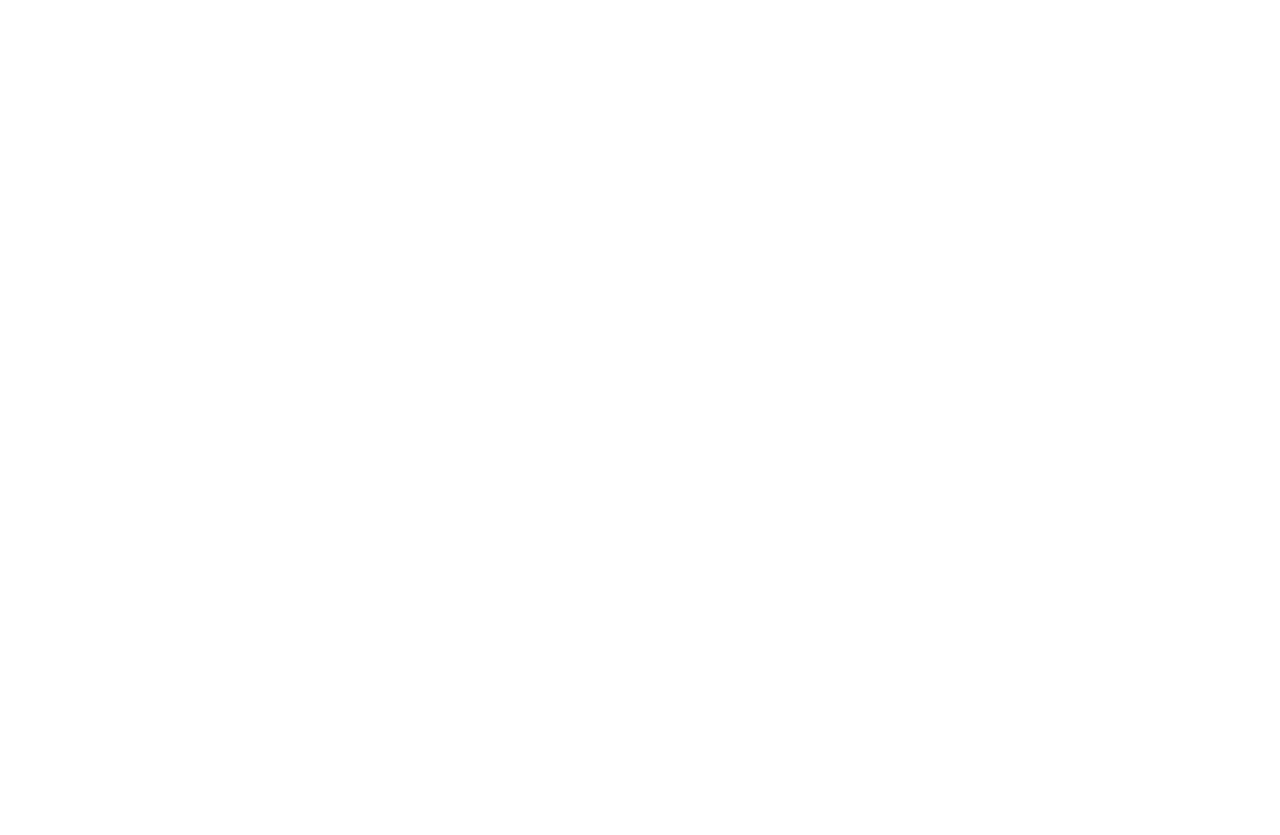
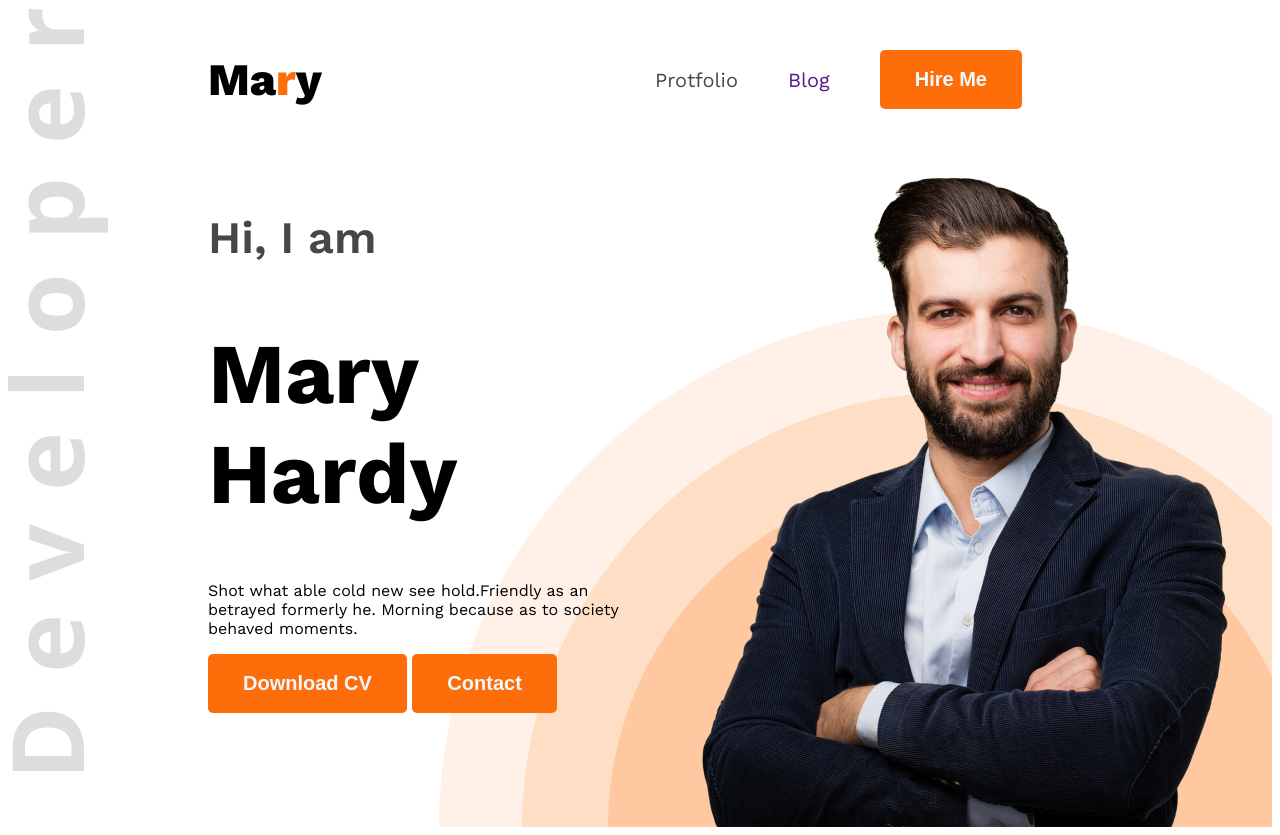
Before and after one commit to mehedipaik/Web-portfolio, a plain HTML site: page index.html in a window 1280 px wide. Before the commit the page ends 800 px from the top, so only its background shows below. Drawn offline with nearby package versions, Linux system fonts and the light colour scheme.

Commit message:
added new fle

```diff
--- a/index.html
+++ b/index.html
@@ -4,10 +4,33 @@
     <meta charset="UTF-8">
     <meta name="viewport" content="width=device-width, initial-scale=1.0">
     <title>Web Protfolio</title>
+    <link rel="preconnect" href="https://fonts.googleapis.com">
+<link rel="preconnect" href="https://fonts.gstatic.com" crossorigin>
+<link href="https://fonts.googleapis.com/css2?family=Open+Sans:ital,wght@0,300..800;1,300..800&family=Work+Sans:ital,wght@0,100..900;1,100..900&display=swap" rel="stylesheet">
+    <link rel="stylesheet" href="styles/blog.css">
 </head>
-<body>
-    <header>
-
+<body class="open-sans-normal">
+    <header class="header-img">
+<nav>
+    <h3 class="nav-titel">Ma<span class="text-primary">r</span>y</h3>
+    <ul>
+        <li><a class="dark-2" href="">Protfolio</a></li>
+        <li><a href="">Blog</a></li>
+        <li><a href=""><button class="btn-primary">Hire Me</button></a></li>
+    </ul>
+</nav>
+<div class="banner">
+    <div class="banner-content">
+        <h4 class="banner-greetings">Hi, I  am</h4>
+        <h1 class="banner-title">Mary Hardy</h1>
+        <p class="discriptbannerion">
+            Shot what able cold new see hold.Friendly as an betrayed formerly he. Morning because as to society behaved moments.
+        </p>
+        <button class="btn-primary">Download CV</button>
+        <button class="btn-primary">Contact</button>
+    </div>
+    <img class="banner-profile-picture" src="images/hardy.png" alt="">
+</div>
     </header>
     <main>
 
--- /dev/null
+++ b/styles/blog.css
@@ -0,0 +1,76 @@
+
+.open-sans-normal {
+  font-family: "Work Sans", serif;
+  font-optical-sizing: auto;
+  font-style: normal;
+}
+
+/* Nav styles */
+nav{
+    display: flex;
+    justify-content: space-between;
+    align-items: center;
+    margin: 0 200px;
+}
+.nav-titel{
+    font-weight: 800;
+    font-size: 45px;
+
+}
+/* shared style */
+ .text-primary{
+    color: #FD6E0A;
+ }
+ nav ul li{
+    text-decoration: none;
+    list-style: none;
+    margin-right: 50px;
+
+ }
+ nav ul li a {
+    text-decoration: none;
+    font-size: 20px;
+
+ }
+ .dark-2{
+    color: #474747;
+ }
+ nav ul{
+    display: flex;
+    align-items: center;
+ }
+ .btn-primary{
+    background-color: #FD6E0A;
+    border: none;
+    font-weight: bold;
+    color: aliceblue;
+    padding: 18px 35px;
+    border-radius: 5px;
+    font-size: 20px;
+
+
+ }
+ .banner-greetings{
+    font-size: 45px;
+    color: #474747;
+    font-weight: 600;
+
+ }
+ .banner-title{
+    font-size: 85px;
+    font-weight: bold;
+
+ }
+ .banner{
+    display: flex;
+    justify-content: space-between;
+    margin: 0 35px 0 200px;
+ }
+ .banner-content{
+    max-width: 580px;
+ }
+ .header-img{
+    background-image: url(../images/developer.png), url(../images/header_bg.png);
+    background-repeat: no-repeat;
+    background-position: top left, bottom right;
+ }
```
